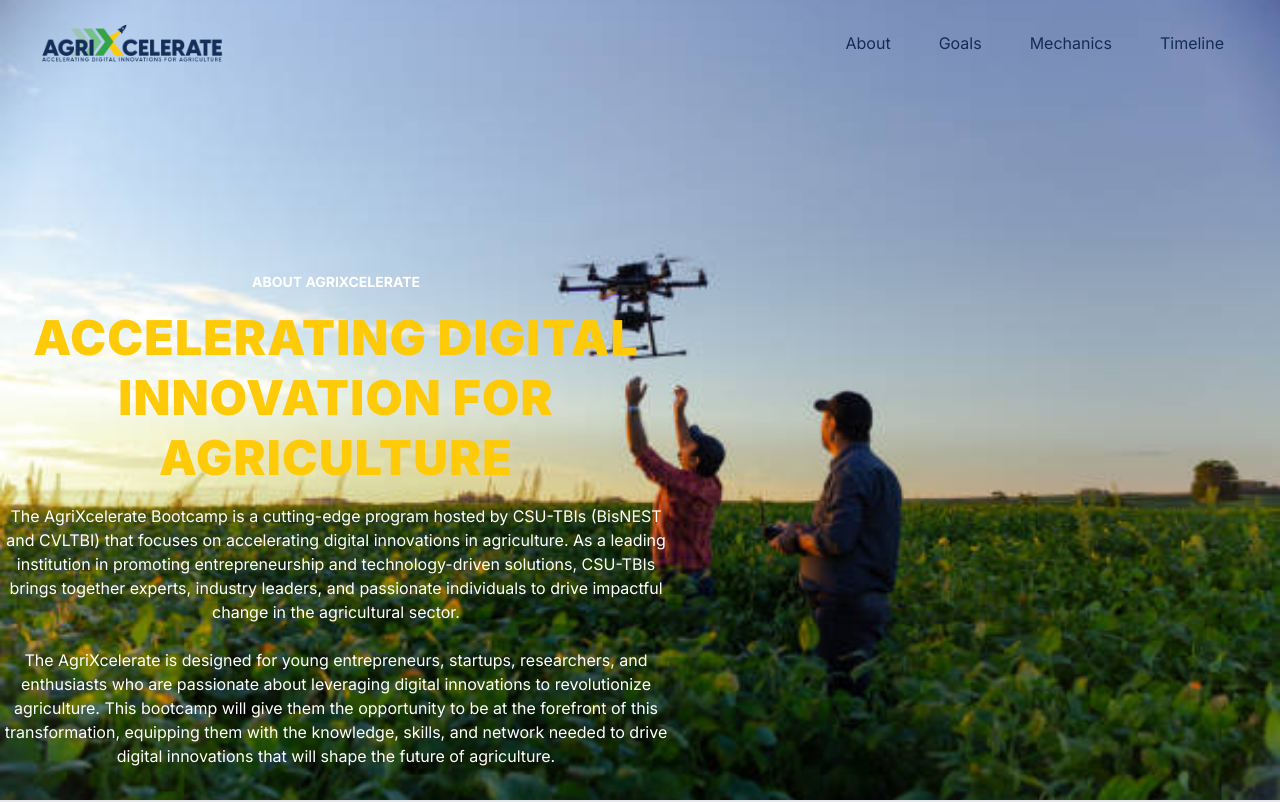
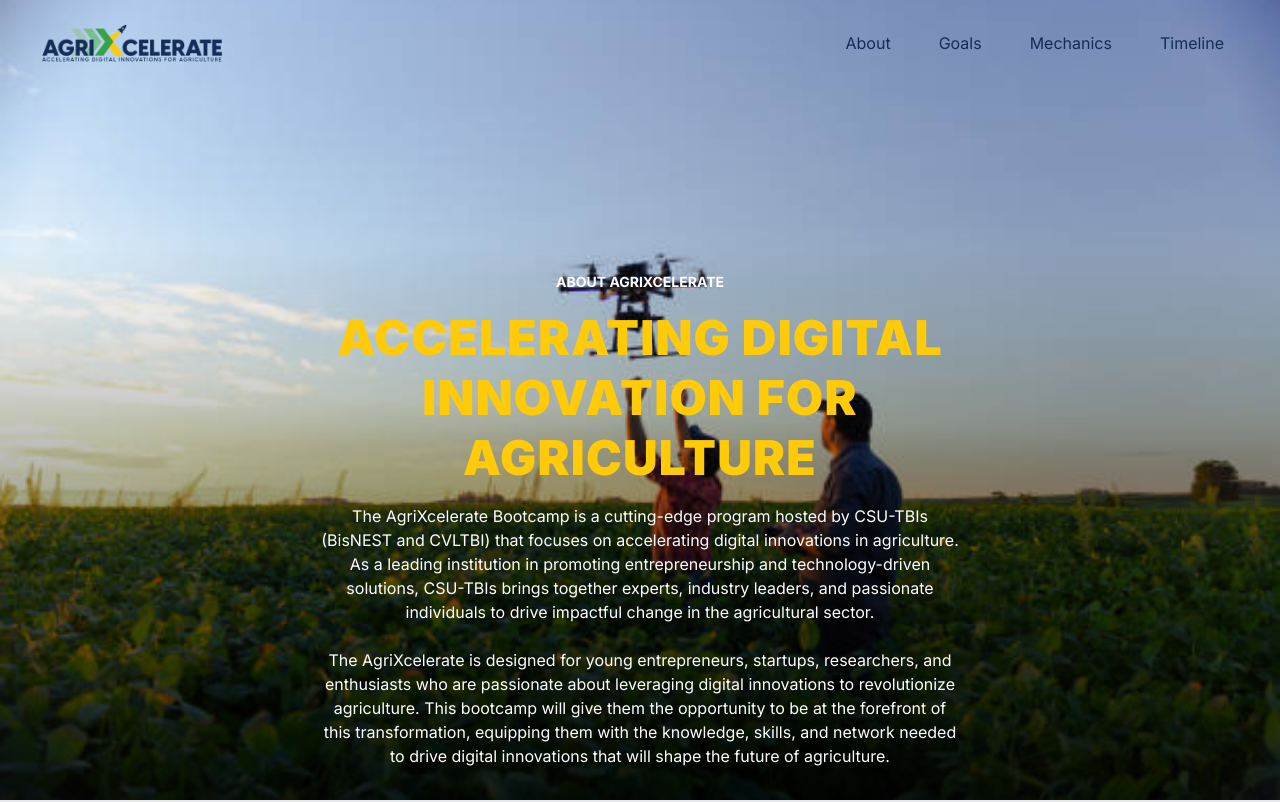
Before and after one commit to IamRimuruTempest/agrixcelerate, a Next.js app: page / in a window 1280 px wide. Shown: the top 802 px of the page. Built offline with nearby package versions, Linux system fonts and the light colour scheme.

Commit message:
Initial Commit

```diff
--- a/src/app/pages/Hero/index.js
+++ b/src/app/pages/Hero/index.js
@@ -3,11 +3,12 @@
   return (
     <>
       <section id="organizer">
-        <div className="relative h-screen ">
-          <div className="max-w-screen-xl mx-auto py-20 md:py-24">
+        <div className="relative h-screen  overflow-hidden  ">
+          {/* <div className="max-w-screen-xl mx-auto py-20 md:py-24"> */}
+          <div className=" mx-auto py-20 md:py-24">
             <div className="absolute z-30">
               <div className=" max-w-screen-xl mx-auto py-20 md:py-24">
-                <div className="max-w-2xl mx-auto my-12 md:mt-18 lg:mt-20 ">
+                <div className="w-1/2  mx-auto my-12 md:mt-18 lg:mt-20 ">
                   <div className="my-6 prose prose-sm sm:prose lg:prose-lg xl:prose-xl max-w-full">
                     <p className="font-bold text-white text-sm text-center uppercase">
                       About AgriXcelerate
@@ -43,13 +44,25 @@
                 </div>
               </div>
             </div>
-            <Image
+
+            {/* <Image
               className="absolute z-0"
               src="/bg drone.jpg"
               alt="background"
               layout="fill"
               objectFit="cover"
+            /> */}
+
+            <Image
+              src="/bg drone.jpg"
+              alt="background"
+              fill
+              className="object-cover w-full h-full bg-[linear-gradient(0deg,rgba(0,0,0,0.75)_6.82%,rgba(0,0,0,0.00)_81.44%)]"
+              quality="100"
+              unoptimized={true}
             />
+
+            <div className="absolute w-full h-full bg-[linear-gradient(0deg,rgba(0,0,0,0.75)_6.82%,rgba(0,0,0,0.00)_81.44%)]"></div>
           </div>
         </div>
       </section>
```
